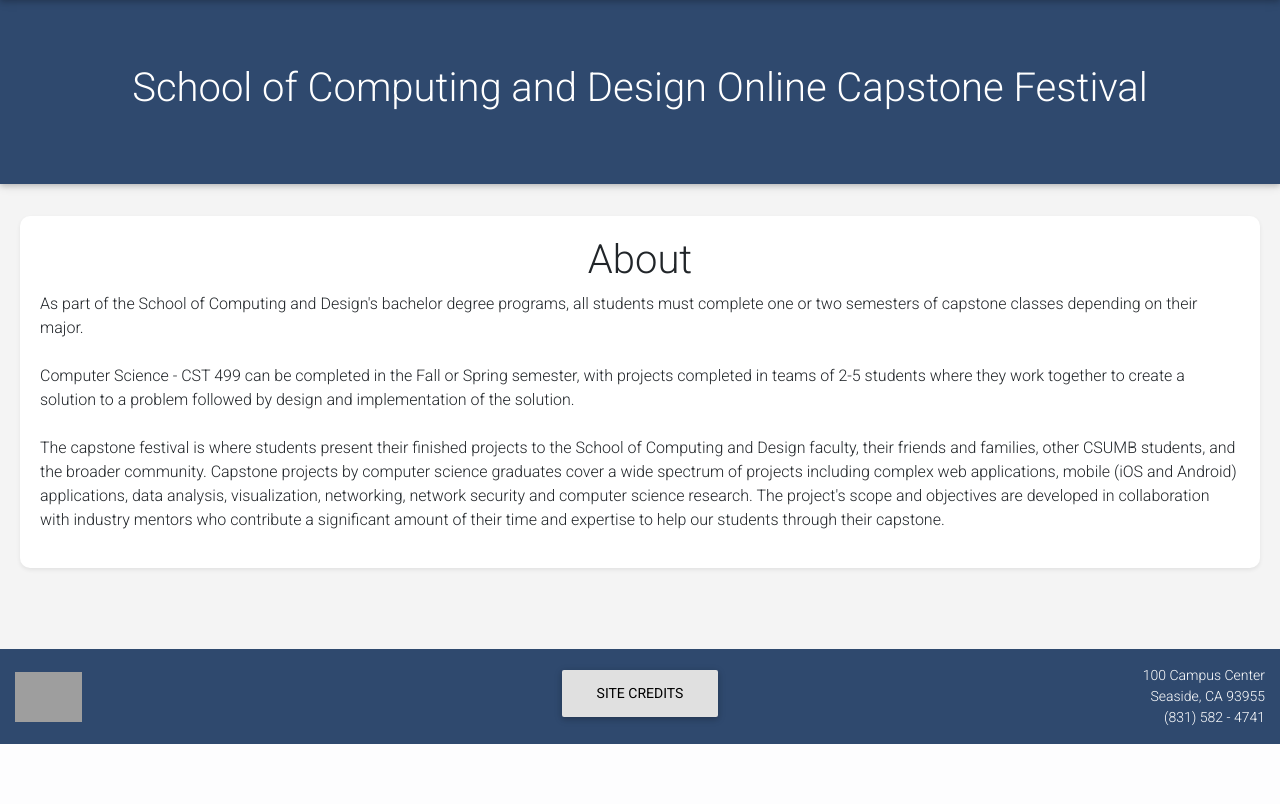
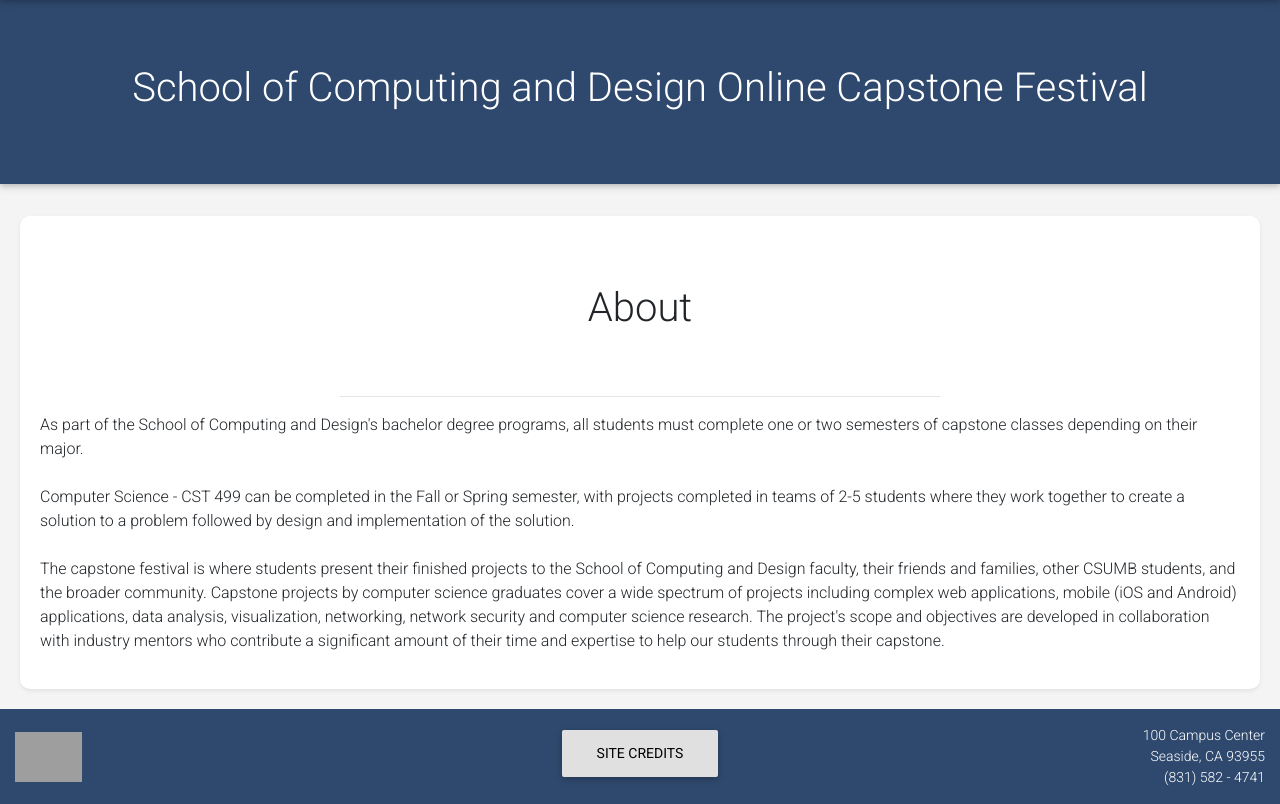
Before and after one commit to interviewhigh/capstone, a FastAPI app: page /about in a window 1280 px wide. Shown: the part 56-860 px from the top of the page. Before the commit the page ends 800 px from the top, so only its background shows below. Run offline with FastAPI, Linux system fonts and the light colour scheme; some libraries are stand-ins or nearby versions; grey boxes are pictures that could not be loaded.

Commit message:
Added a line to about title and padding to card

```diff
--- a/templates/about.html
+++ b/templates/about.html
@@ -3,8 +3,8 @@
     <h1>School of Computing and Design Online Capstone Festival</h1>
 </div>
 <article class="shadow-sm">
-    <h1 class="text-center">About</h1>
-
+    <h1 class="text-center p-5">About</h1>
+    <hr style="width: 50%;">
     <p>As part of the School of Computing and Design's bachelor degree programs, all students must complete one or two semesters of capstone classes depending on their major.
         <br><br>Computer Science - CST 499 can be completed in the Fall or Spring semester, with projects completed in teams of 2-5 students where they work together to create a solution to a problem followed by design and implementation of the solution.
         <br><br>The capstone festival is where students present their finished projects to the School of Computing and Design faculty, their friends and families, other CSUMB students, and the broader community. Capstone projects by computer science graduates
--- a/templates/contact.html
+++ b/templates/contact.html
@@ -2,7 +2,7 @@
 <div class="jumbotron text-center">
     <h1>School of Computing and Design Online Capstone Festival</h1>
 </div>
-<article class="shadow-sm">
+<article class="shadow-sm p-5">
     <h5><strong>Email:</strong> <a href="mailto:scd@csumb.edu">scd@csumb.edu</a></h5> <br>
     <h5><strong>Phone:</strong> <a href="tel:831-582-3621">(831) 582-3621</a></h5> <br>
     <h5><strong>Building:</strong> <a href="https://csumb.edu/directory/building/506">Joel and Dena Gambord Business and Information Technology Building</a></h5>
```
